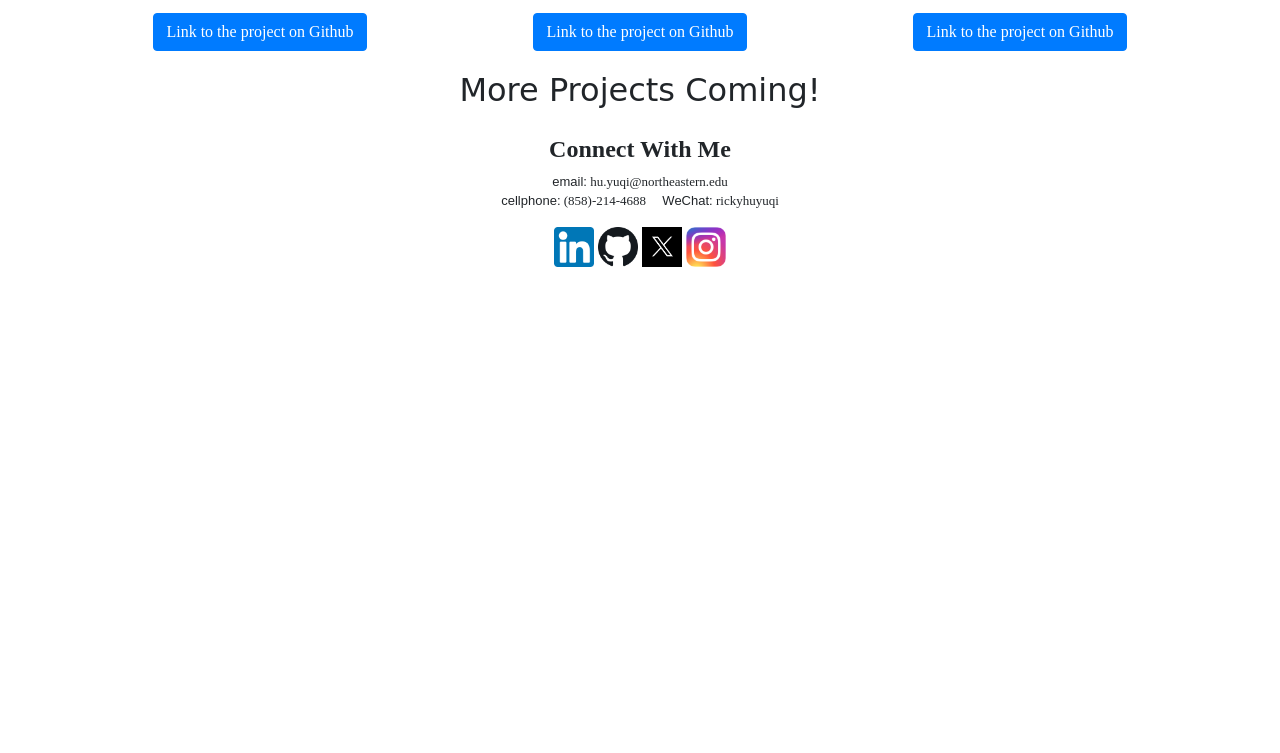
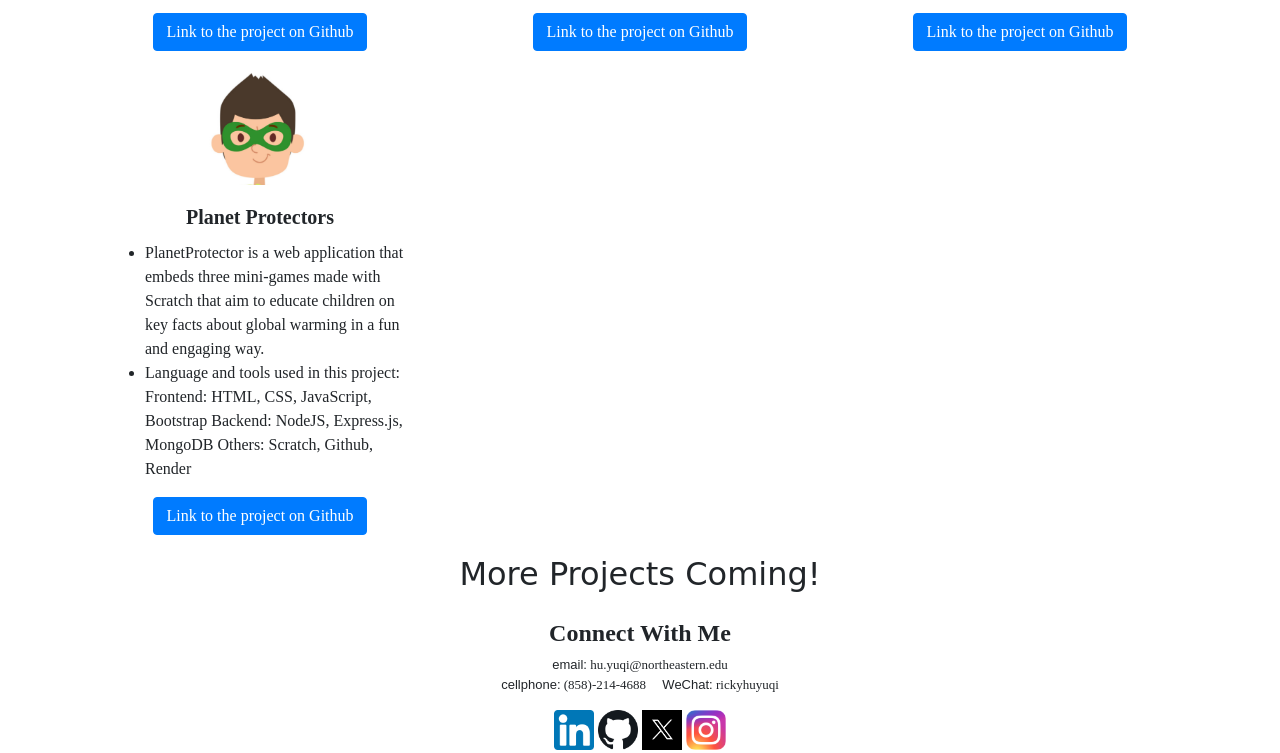
Before and after one commit to yuqihu1103/yuqihu1103.github.io, a website: page pages/projects.html in a window 1280 px wide. Shown: the part 523-1276 px from the top of the page. Before the commit the page ends 815 px from the top, so only its background shows below. Drawn offline with nearby package versions, Linux system fonts and the light colour scheme; a web font is replaced by a local one.

Commit message:
add planet protector in projects

```diff
--- a/pages/projects.html
+++ b/pages/projects.html
@@ -167,6 +167,38 @@
                 </div>
             </div>
             <!-- closes row one-->
+            <div class="row" id="row2">
+                <div class="card border-0 col-4" id="planet-protector">
+                    <img
+                        class="card-img-top"
+                        src="../assets/planet-protector.png"
+                        alt="Screenshot of steady-sobriety"
+                    />
+                    <div class="card-body">
+                        <h5 class="card-title">Planet Protectors</h5>
+                        <ul class="card-text">
+                            <li>
+                                PlanetProtector is a web application that embeds
+                                three mini-games made with Scratch that aim to
+                                educate children on key facts about global
+                                warming in a fun and engaging way.
+                            </li>
+                            <li>
+                                Language and tools used in this project:
+                                Frontend: HTML, CSS, JavaScript, Bootstrap
+                                Backend: NodeJS, Express.js, MongoDB Others:
+                                Scratch, Github, Render
+                            </li>
+                        </ul>
+                        <a
+                            href="https://github.com/yuqihu1103/Planet-Protectors"
+                            class="btn btn-primary"
+                            >Link to the project on Github</a
+                        >
+                    </div>
+                </div>
+            </div>
+            <!-- closes row one-->
         </div>
         <!-- closes projects container-->
 
```
Also changed, not shown: assets/planet-protector.png (added).
